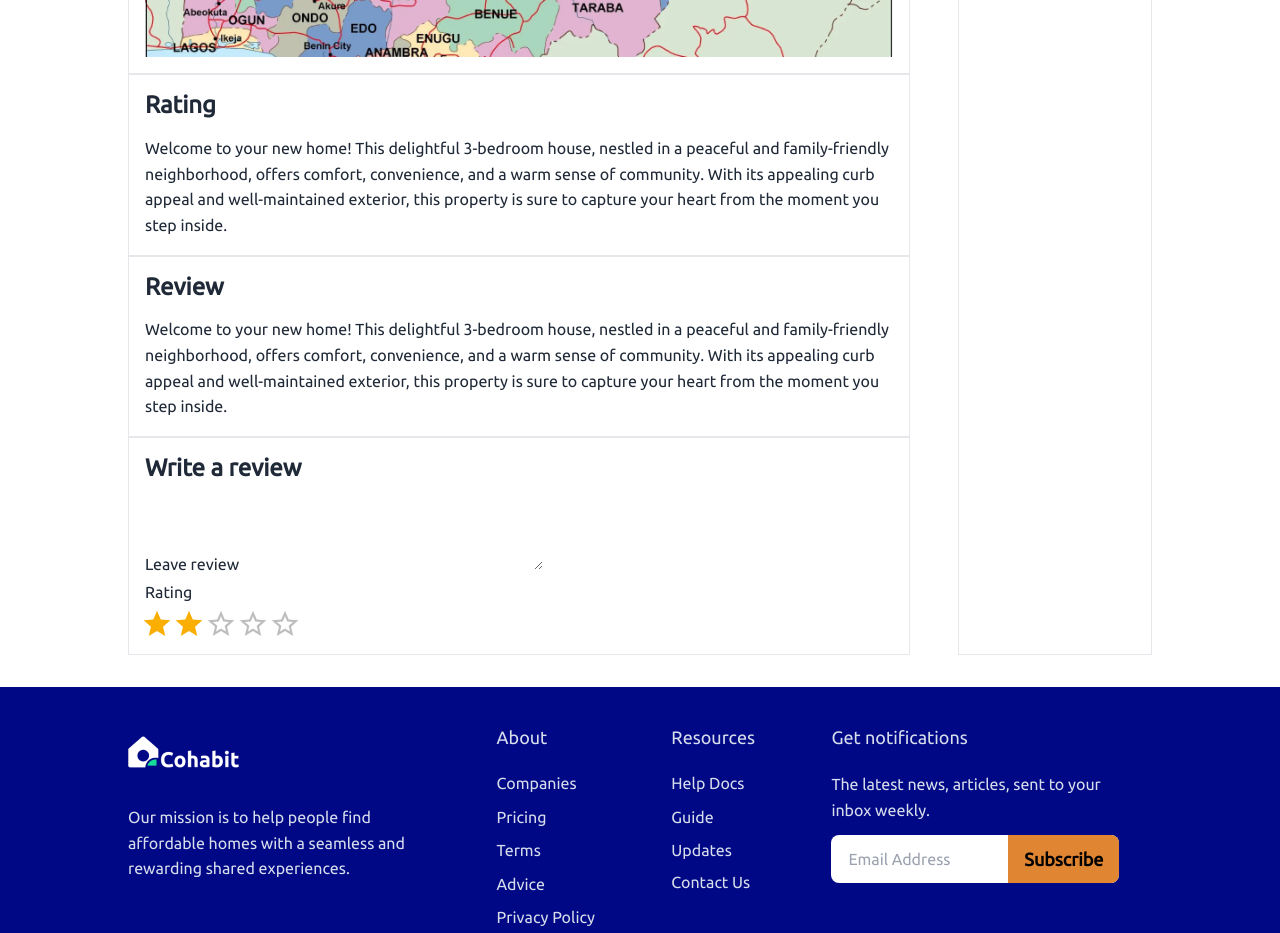
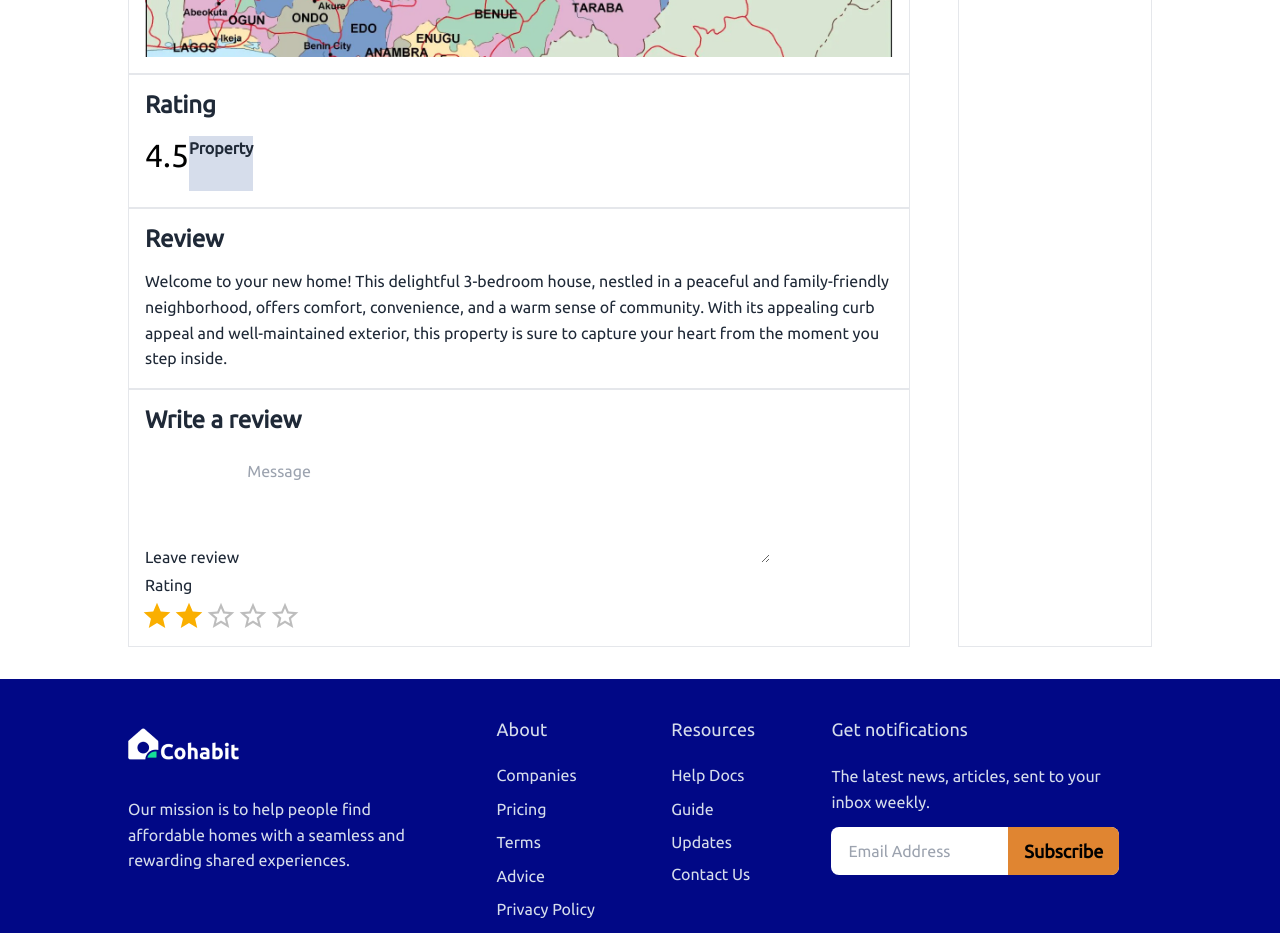
Before and after one commit to lazynerd-studios/Co-Habit-Landing, a React (Vite) app: page /details in a window 1280 px wide. Shown: the part 1780-2713 px from the top of the page. Built offline with nearby package versions, Linux system fonts and the light colour scheme.

Commit message:
Update Details.jsx

```diff
--- a/src/Components/Details/Details.jsx
+++ b/src/Components/Details/Details.jsx
@@ -212,14 +212,21 @@ const Details = () => {
                             <h1 className="font-bold leading-[1.8rem] pb-4 text-[1.5rem]">
                                 Rating
                             </h1>
-                            <p className="leading-[1.6rem] font-normal">
-                                Welcome to your new home! This delightful 3-bedroom house,
-                                nestled in a peaceful and family-friendly neighborhood,
-                                offers comfort, convenience, and a warm sense of community.
-                                With its appealing curb appeal and well-maintained exterior,
-                                this property is sure to capture your heart from the moment you
-                                step inside.
-                            </p>
+
+                            <span className="flex">
+                                <span>
+                                    <h1 className="font-medium leading-[2.4rem] pb-4 text-[2rem] text-black">
+                                        4.5
+                                    </h1>
+
+                                </span>
+
+                                <span className="bg-[#D6DDEB]">
+                                    <p className="">
+                                        Property
+                                    </p>
+                                </span>
+                            </span>
                         </div>
 
                         {/* Review */}
@@ -249,8 +256,13 @@ const Details = () => {
                                 Leave review
                             </label>
 
-                            <textarea id="reviews">
-
+                            <textarea
+                                id="reviews"
+                                rows="4"
+                                cols="50"
+                                name=""
+                                placeholder="Message"
+                                className="text-[1rem] p-2 font-normal" >
                             </textarea>
 
                             <span>
```
